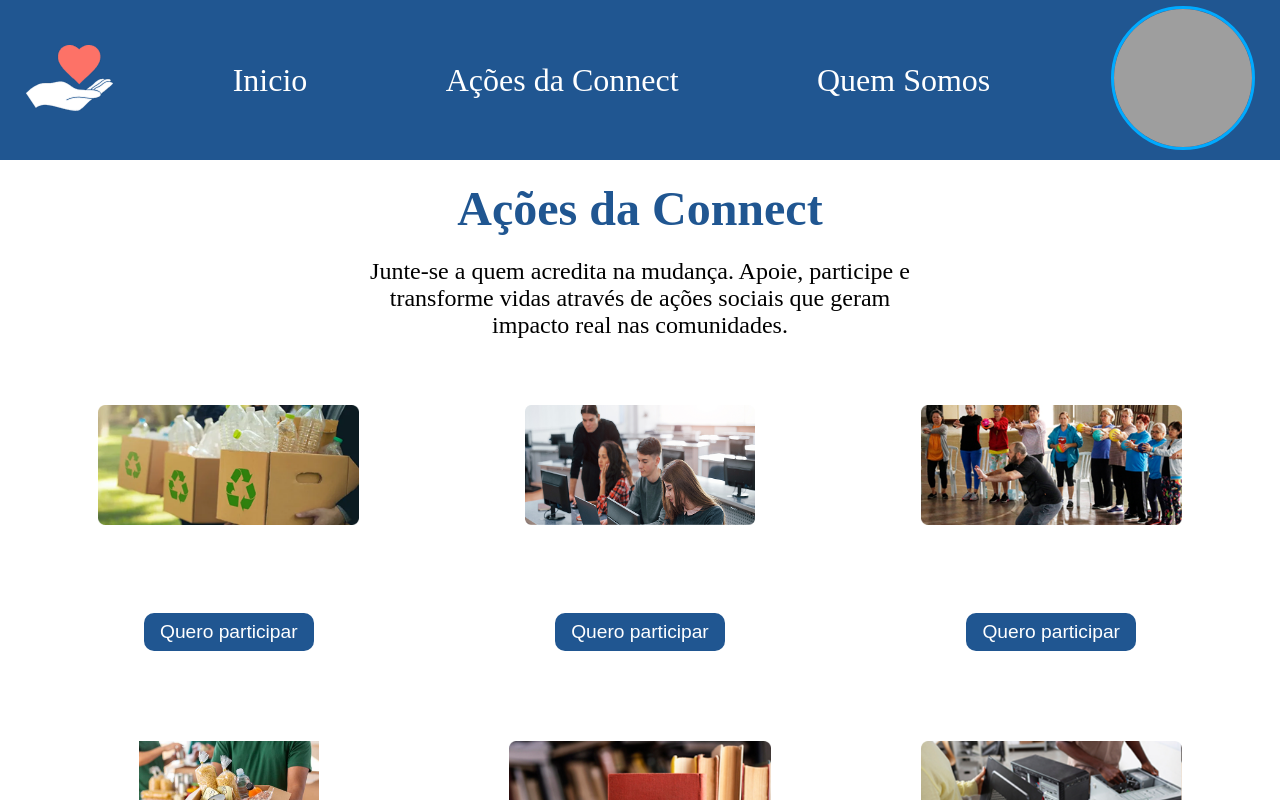
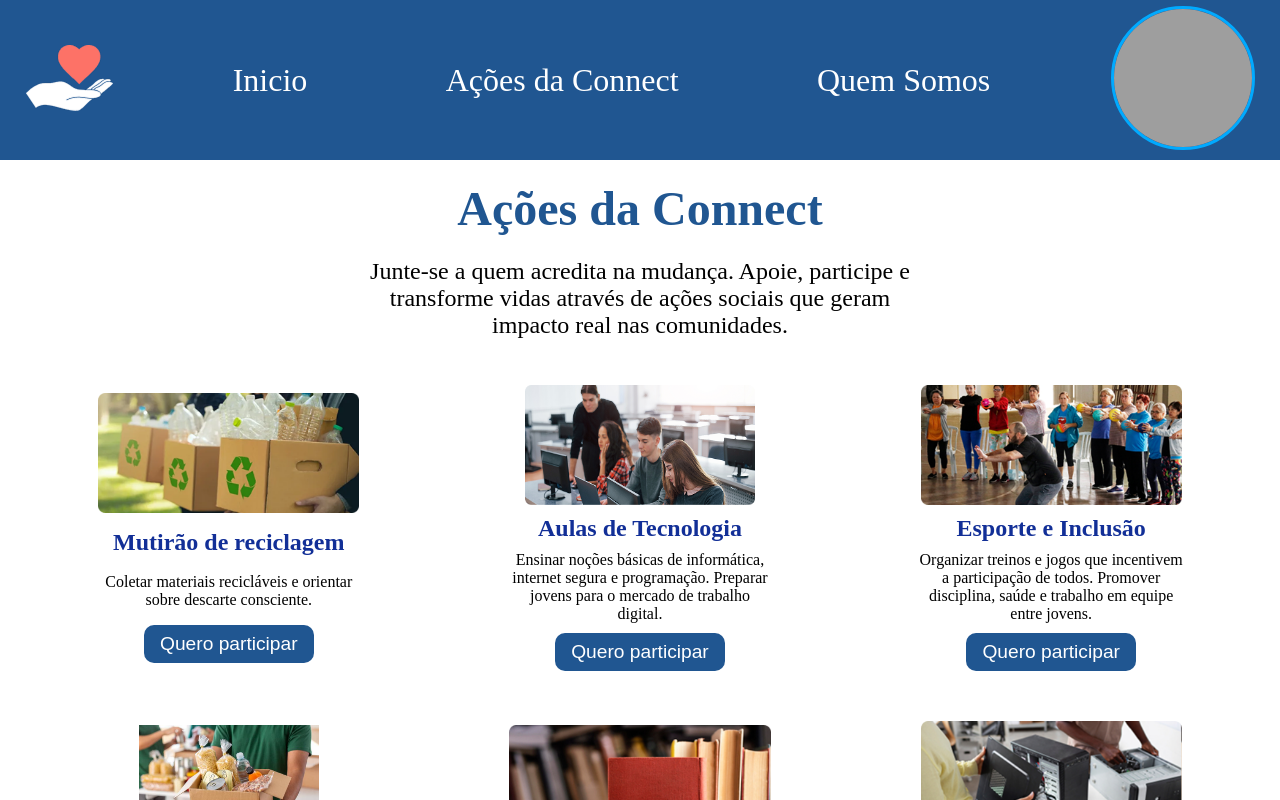
Before and after one commit to PandreXD/DesafioConnect, a React (Vite) app: page /acoesDaConnect in a window 1280 px wide. Shown: the top 800 px of the page. Built offline with nearby package versions, Linux system fonts and the light colour scheme; grey boxes are pictures that could not be loaded.

Commit message:
Atualizacçao do scss

```diff
--- a/src/components/AcoesDaConnect/AcoesDaConnect.jsx
+++ b/src/components/AcoesDaConnect/AcoesDaConnect.jsx
@@ -68,8 +68,8 @@ const [projetos, setProjetos] = useState([
               projetos.map((projetos) => (
               <article className={styles.cardsDeAcoes} key={projetos.id}>
                   <img src={projetos.imagem} alt={projetos.titulo} />
-                  <h2>{projetos.titulo}</h2>
-                  <p>{projetos.informacao}</p>
+                  <h2>{projetos.nome}</h2>
+                  <p>{projetos.descricao}</p>
                   <button>{projetos.botao}</button>
                   </article>
                     ))
--- a/src/components/AcoesDaConnect/AcoesDaConnect.module.scss
+++ b/src/components/AcoesDaConnect/AcoesDaConnect.module.scss
@@ -43,7 +43,6 @@
 
     p {
         text-align: center;
-        // border: solid;
         width: 80%;
     }
 
```
